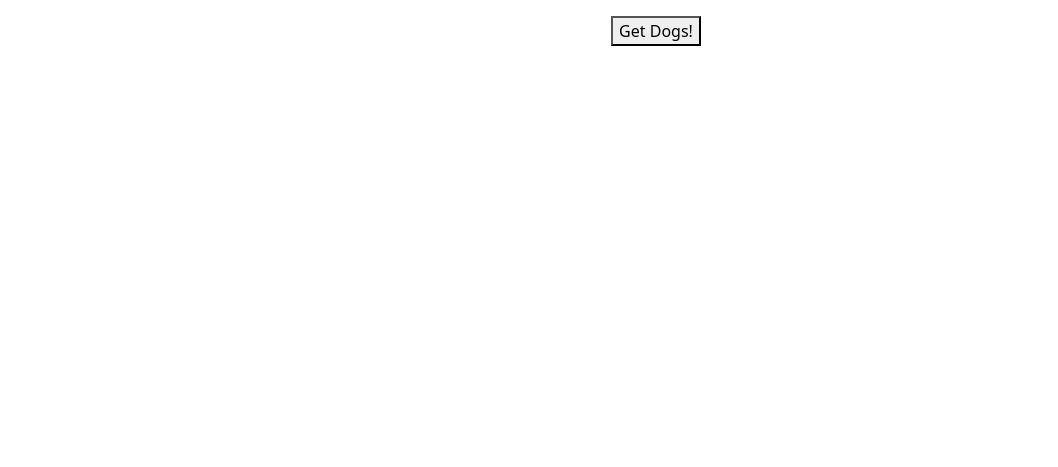
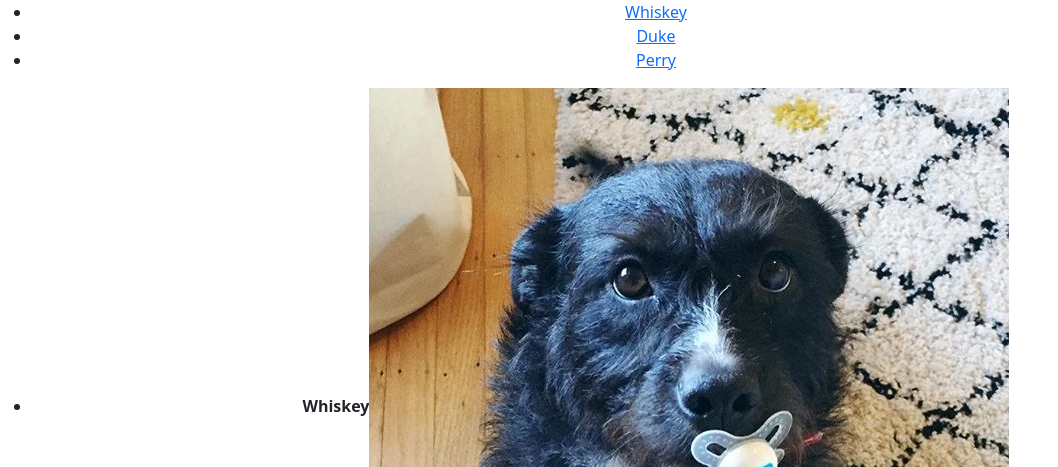
Before and after one commit to zbunting/dogfinder, a React (Vite) app: page /dogs in a window 1280 px wide. Shown: the top 467 px of the page, without its empty margins (0-1058 px from the left). Built offline with nearby package versions, Linux system fonts and the light colour scheme; data requests are answered from the project's data file.

Commit message:
fetchDogs now a prop, passed from App

```diff
--- a/src/DogList.jsx
+++ b/src/DogList.jsx
@@ -1,31 +1,32 @@
+import { useState } from "react";
+
 /** Dog List Component
  *
- *  Props: fetchDogs, dogs
- *  State: None
+ * Props:
+ * fetchDogs: function
+ * dogs: array of objects
+ * eg. [ { name: string, age: number, src: string, facts: ["string"...] } ...]
+ *
+ * State:
+ * None
+ *
+ * App -> DogList
  *
  */
 
 function DogList({ fetchDogs, dogs }) {
-
-  async function renameThis() {
-    const response = await fetch("http://localhost:5001/dogs");
-    const result = await response.json();
-    console.log({ result });
-    fetchDogs(result);
+  if(dogs.length === 0) {
+    fetchDogs();
+    return <p>Loading...</p>
   }
-
-  // console.log({ dogs });
 
   return (
     <ul>
-      {dogs.length === 0 &&
-        <button onClick={renameThis}>Get Dogs!</button>
-      }
       {dogs.length !== 0 &&
         dogs.map(dog => (
-          <li>
-            <b>dog.name</b>
-            <img src={`./public/${dog.src}.jpg`} alt={`Picture of ${dog.name}`} />
+          <li key={dog.name}>
+            <b>{dog.name}</b>
+            <img src={`/${dog.src}.jpg`} alt={`Picture of ${dog.name}`} />
           </li>
         ))
       }
```
